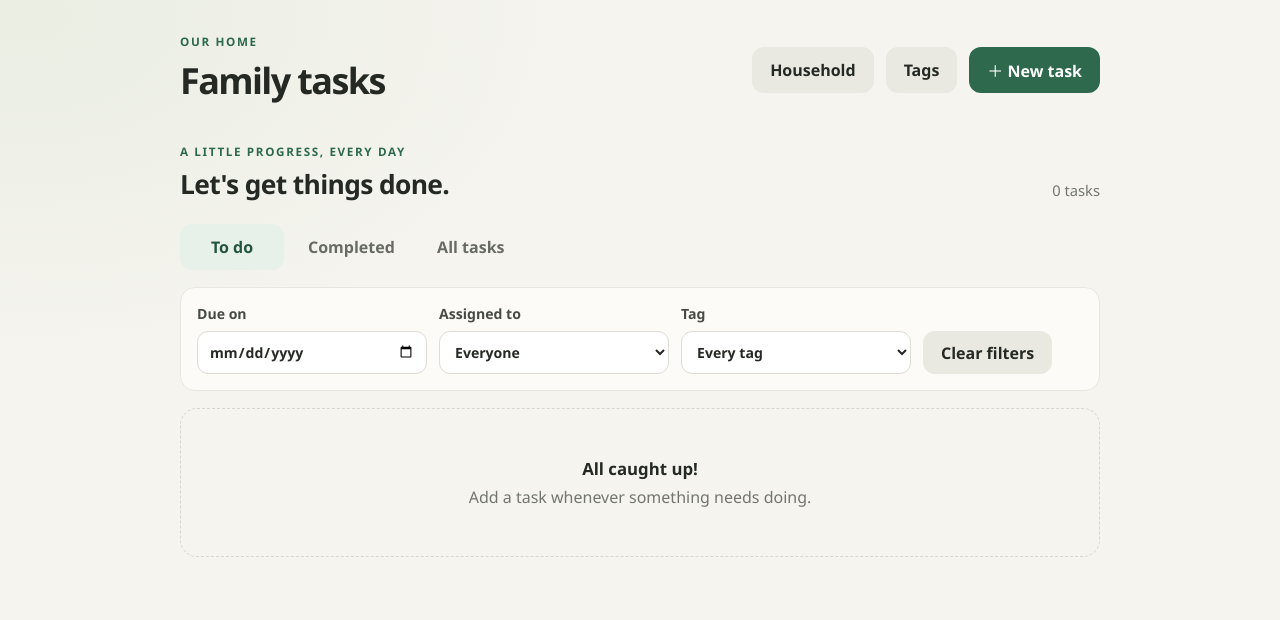
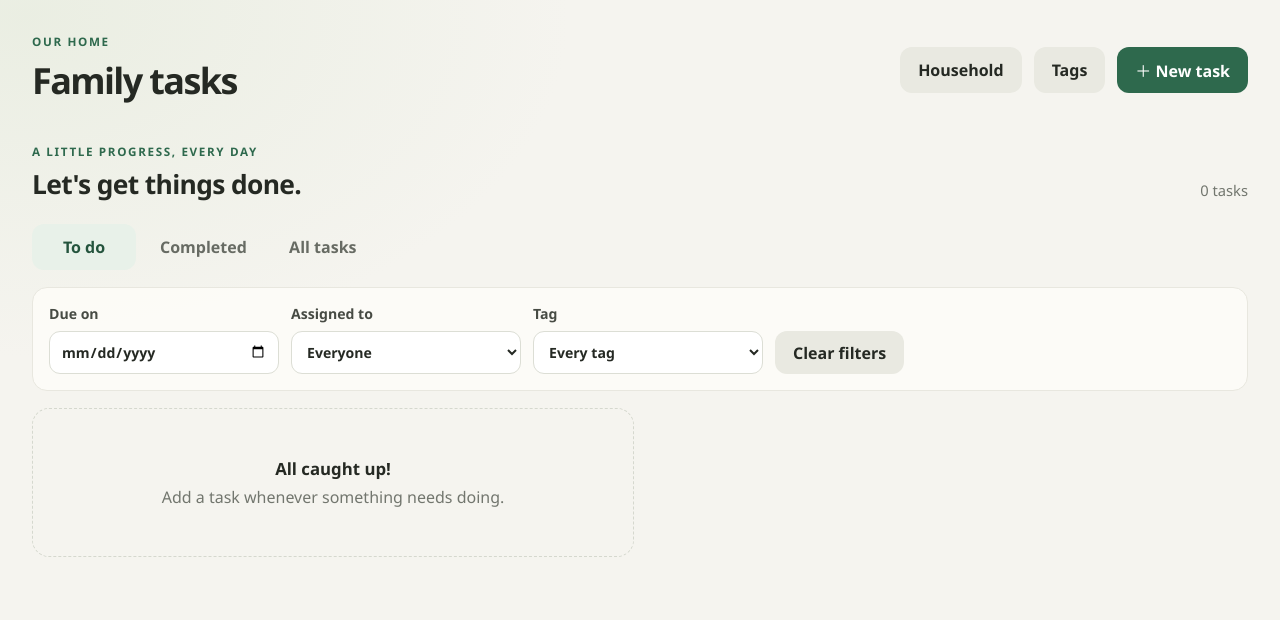
Before and after one commit to zombiecmp/TaskPlannerPi, a Flask app: page / in a window 1280 px wide. Shown: the top 620 px of the page. Run offline with Flask 3, Linux system fonts and the light colour scheme; data comes from the database, SQL or seed files in the repository; data that the repository does not hold is empty.

Commit message:
Improve layout responsiveness with flex adjustments and media queries in CSS

```diff
--- a/static/style.css
+++ b/static/style.css
@@ -44,8 +44,9 @@ button { cursor: pointer; }
 }
 
 .topbar, .overview, .panel-heading { justify-content: space-between; }
+.topbar { flex-wrap: wrap; gap: 12px 24px; }
 .topbar { margin-bottom: 30px; }
-.top-actions { gap: 12px; }
+.top-actions { max-width: 100%; flex-wrap: wrap; justify-content: flex-end; gap: 12px; }
 
 .eyebrow {
   margin: 0 0 7px;
@@ -258,6 +259,11 @@ h2 { margin-bottom: 0; font-size: 1.2rem; letter-spacing: -.025em; }
   .page-indicator { min-width: 85px; font-size: .85rem; }
 }
 
+@media (min-width: 1200px) {
+  .app-shell { width: min(100% - 64px, 1600px); }
+  .task-list { grid-template-columns: repeat(2, minmax(0, 1fr)); }
+}
+
 @media (prefers-reduced-motion: reduce) {
   *, *::before, *::after { scroll-behavior: auto !important; transition-duration: .01ms !important; }
 }
```
